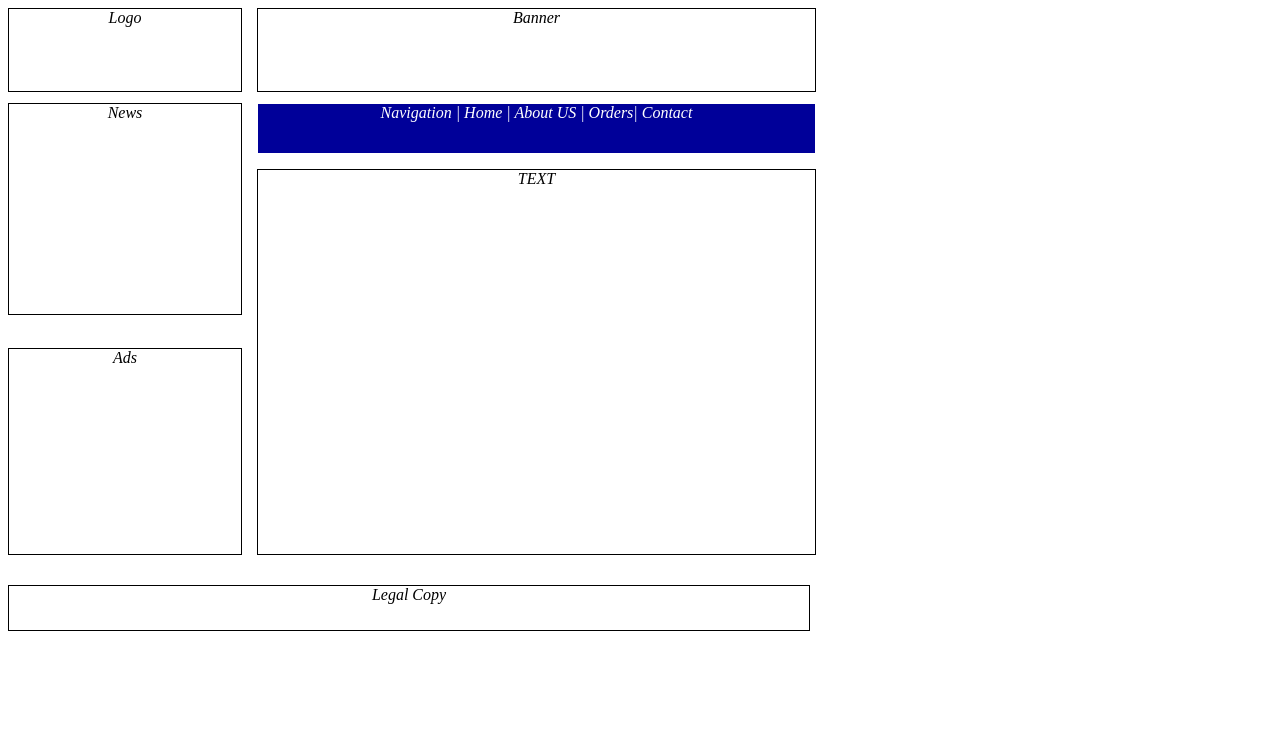
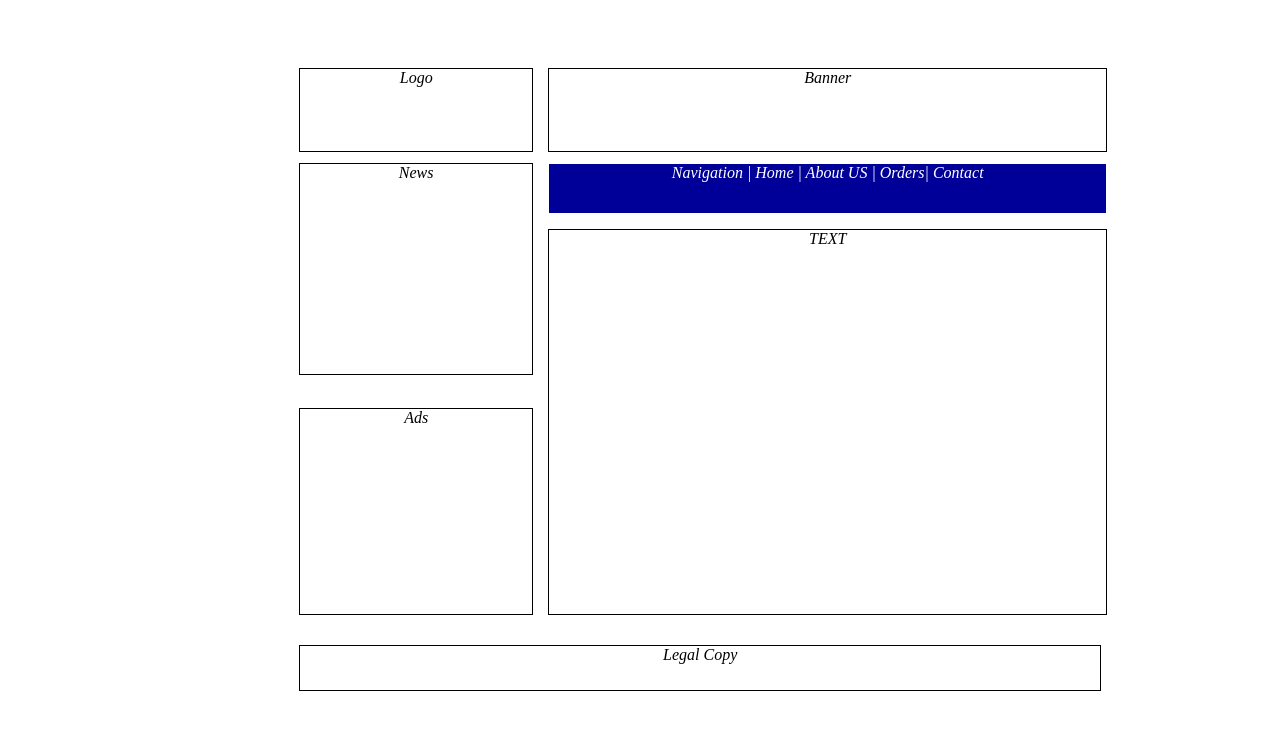
Before and after one commit to nikhilakatiki/Proejct-Flex-UI, a plain HTML site: page index.html in a window 1280 px wide. Drawn offline with Linux system fonts and the light colour scheme.

Commit message:
Add files via upload

```diff
--- a/index.html
+++ b/index.html
@@ -8,6 +8,7 @@
 </head>
 
 <body>
+    <div class="size">
         <div class="layout">
             <div class="grid-container">
                 <div class="firstColumn">
@@ -25,6 +26,7 @@
                 <div class="item7">Legal Copy</div>
             </div>
         </div>
+    </div>
 </body>
 
 </html>
--- a/style.css
+++ b/style.css
@@ -1,8 +1,17 @@
+.size{
+    width: 90vw;
+    height: 90vh;
+    position: relative;
+}
 .layout{
     width: 800px;
     height: 600px;
     font-style: italic;
     text-align: center;
+    top: 50%;
+    left: 60%;
+    transform: translate(-50%, -50%);
+    position: absolute;
 }
 
 
```
Lines whose indentation alone changed are shown as unchanged.
